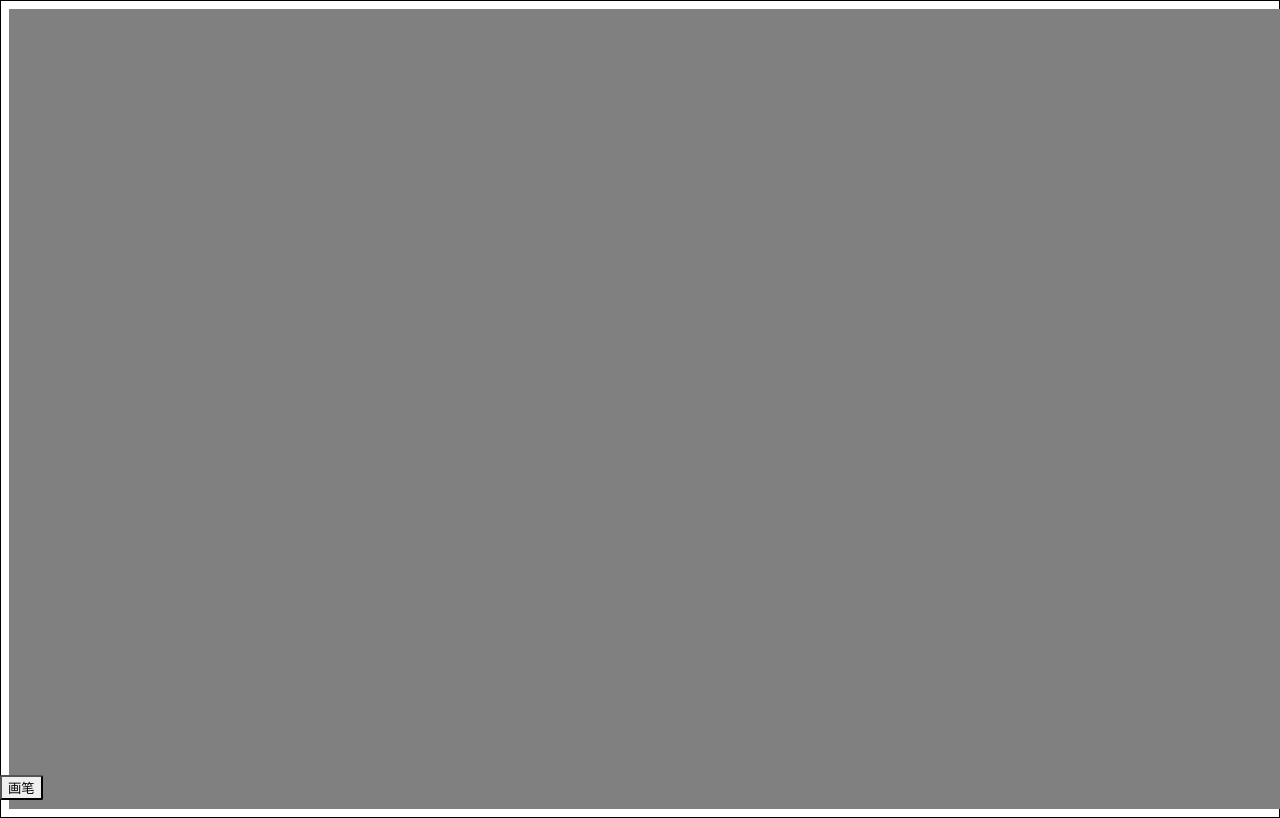
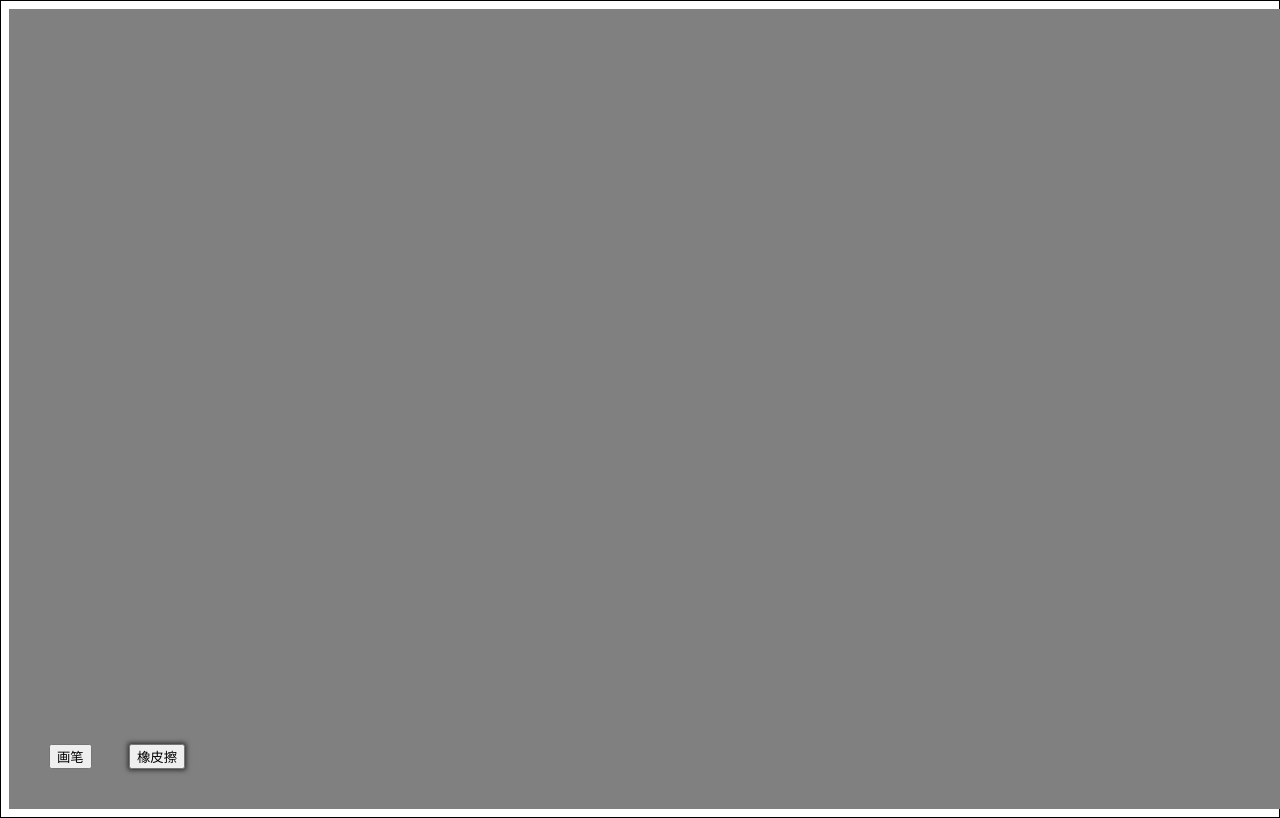
Before and after one commit to starrytky/canvas, a plain HTML site: page index.html in a window 1280 px wide. Both pictures are taken after a click on the button "橡皮擦". Drawn offline with Linux system fonts and the light colour scheme.

Commit message:
画笔橡皮分开

```diff
--- a/css/main.css
+++ b/css/main.css
@@ -3,15 +3,33 @@
     display: block;
 }
 
-body{
-}
-
 html{
     border:1px solid black;
 }
-button{
-    border-radius: 2px;
-    position: fixed;
-    left: 0;
-    bottom: 0;
+.actions{
+    position: relative;
+    bottom: 20px;
+    left: 20px;
 }
+.actions.x > #brush,.action,.x >#eraser {
+    display: inline-block;
+    position: absolute;
+    bottom: 20px;
+    left: 20px;
+    box-shadow: none;
+}
+.actions.x > #eraser {
+    left: 100px;
+    box-shadow:0 0 5px 1px rgba(0,0,0,.7);
+}
+.actions > #eraser,.actions > #brush {
+    display: inline-block;
+    position: absolute;
+    bottom: 20px;
+    left: 100px;
+    box-shadow: none;
+}
+.actions > #brush {
+    left: 20px;
+    box-shadow:0 0 5px 1px rgba(0,0,0,.7);
+}
--- a/index.html
+++ b/index.html
@@ -7,7 +7,10 @@
 </head>
 <body>
 <canvas id="xxx" width="300" height="300"></canvas>
-<button id="eraser">橡皮擦</button>
+<div id="actions" class="actions">
+    <button id="eraser">橡皮擦</button>
+    <button id="brush">画笔</button>
+</div>
 <script src="./js/main.js"></script>
 </body>
 </html>
--- a/js/main.js
+++ b/js/main.js
@@ -6,13 +6,17 @@ listenToMouse(yyy);
 
 let eraserEnabled = false;
 let eraser = document.getElementById("eraser");
+let brush = document.getElementById("brush");
+let actions = document.getElementById("actions")
 eraser.onclick = function () {
-    eraserEnabled = !eraserEnabled;
-    if (eraserEnabled){
-        eraser.textContent="画笔";
-    } else{
-        eraser.textContent="橡皮擦";
-    }
+    eraserEnabled = true;
+    actions.className = "actions x";
+    console.log(actions);
+};
+brush.onclick = function(){
+    eraserEnabled = false;
+    actions.className = "actions";
+    console.log(actions);
 };
 
 function autoSetCanvasSize(canvas) {
```
